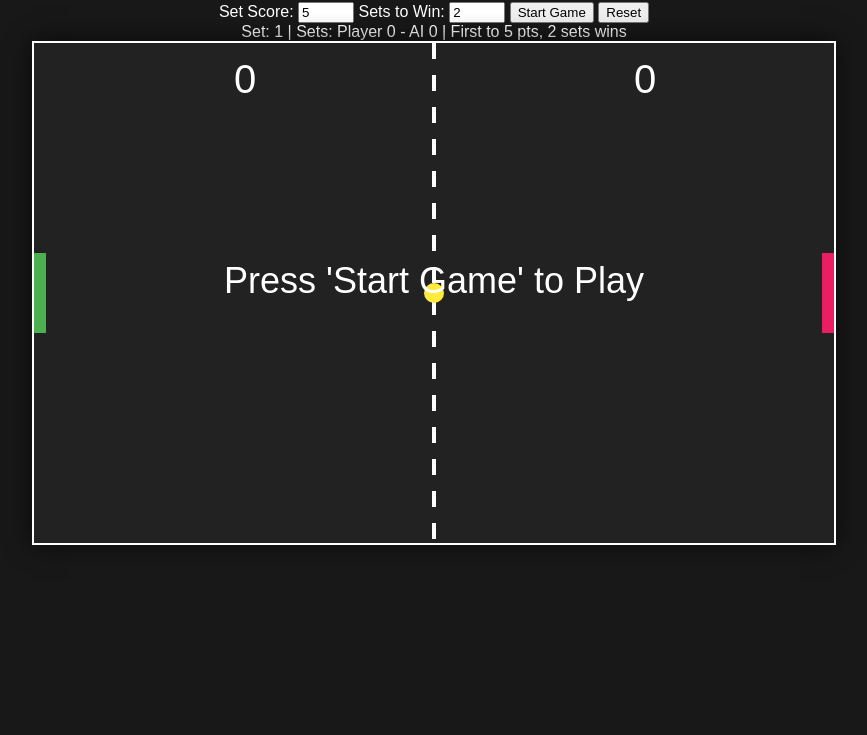
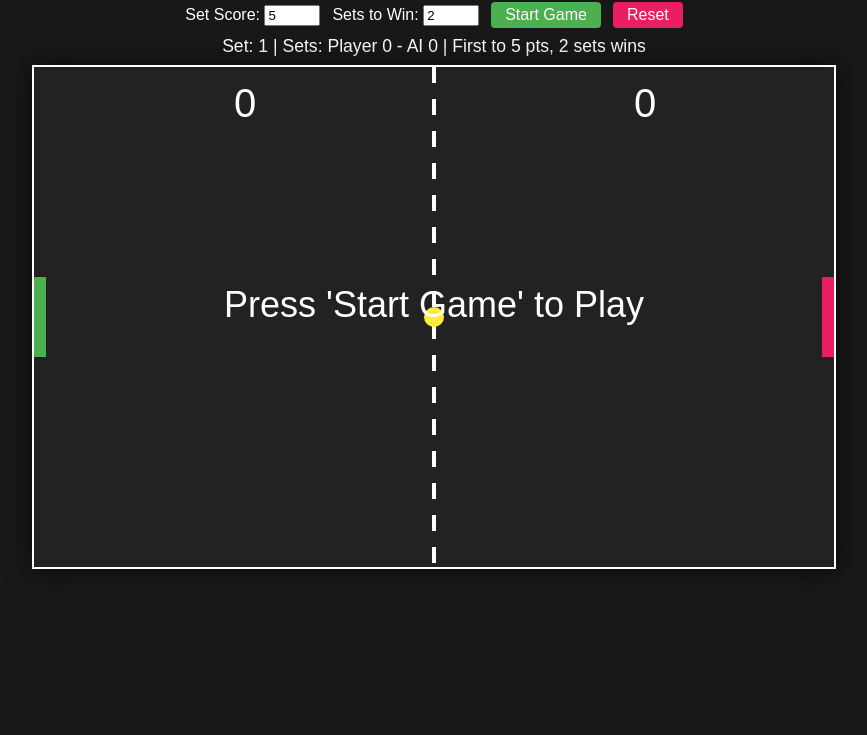
Before and after one commit to Adalisam/pong-game, a plain HTML site: page index.html in a window 1280 px wide. Shown: the part 65-800 px from the top of the page, without its empty margins (206-1073 px from the left). Drawn offline with Linux system fonts and the light colour scheme.

Commit message:
Update style.css

```diff
--- a/style.css
+++ b/style.css
@@ -19,3 +19,40 @@ h1 {
     margin-bottom: 30px;
     display: block;
 }
+
+.controls {
+    margin-bottom: 8px;
+    display: flex;
+    gap: 12px;
+    align-items: center;
+}
+
+.controls label {
+    font-size: 1rem;
+}
+
+#startBtn, #resetBtn {
+    padding: 4px 14px;
+    font-size: 1rem;
+    cursor: pointer;
+    border-radius: 4px;
+    border: none;
+    background: #4CAF50;
+    color: #fff;
+}
+
+#resetBtn {
+    background: #e91e63;
+}
+
+#startBtn:hover {
+    background: #388e3c;
+}
+#resetBtn:hover {
+    background: #ad1457;
+}
+
+#setInfo {
+    font-size: 1.1rem;
+    margin-bottom: 8px;
+}
```
